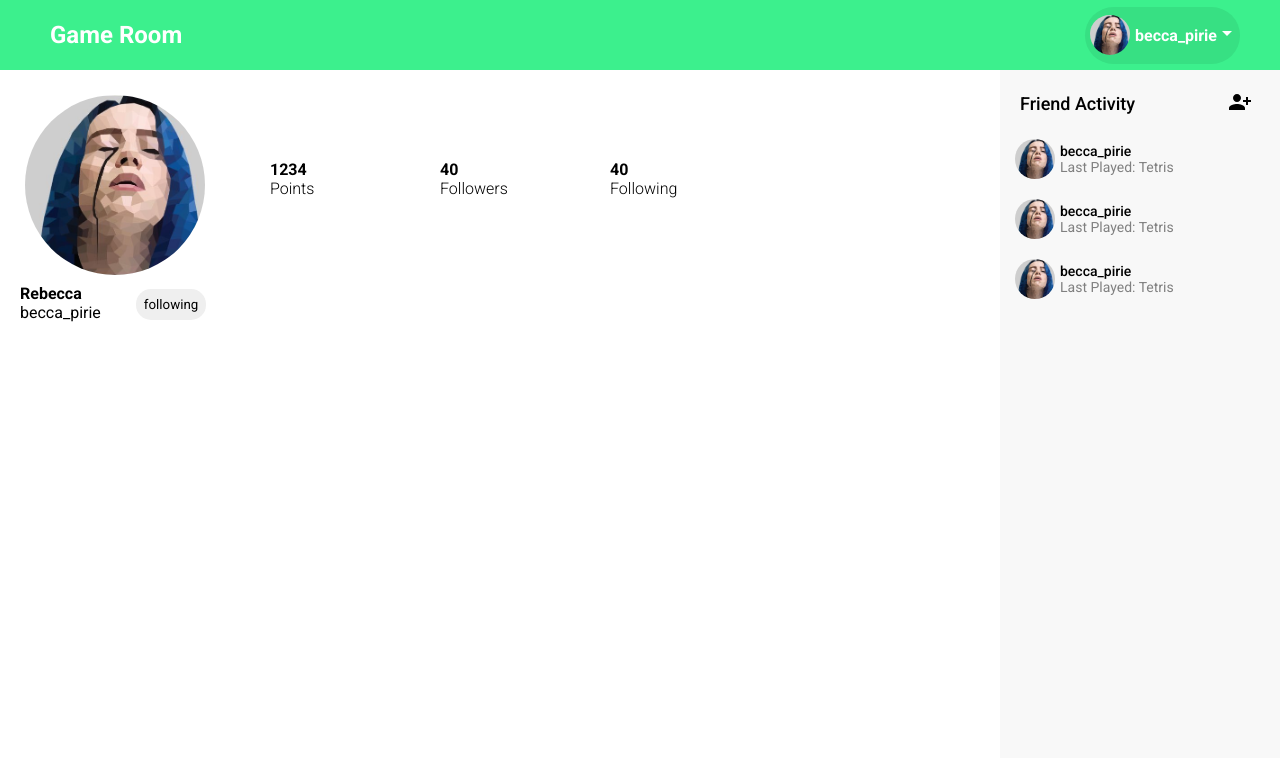
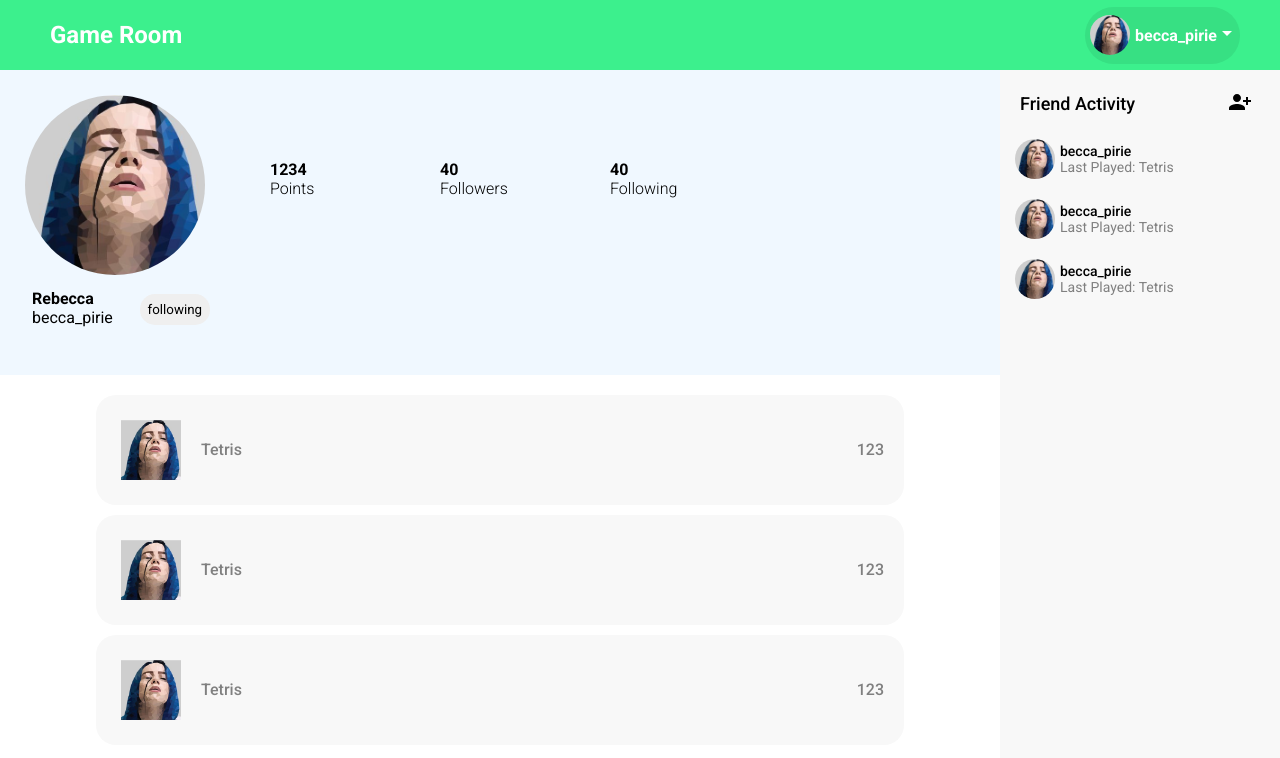
Before and after one commit to BeccaPirie/game-room, a React (Create React App) app in the folder client/: page /profile in a window 1280 px wide. Shown: the top 758 px of the page. Built offline with nearby package versions, Linux system fonts and the light colour scheme; the HTML template or start-up script is replaced by a standard one.

Commit message:
profile page and style fixes

```diff
--- a/client/src/components/game/Game.jsx
+++ b/client/src/components/game/Game.jsx
@@ -3,7 +3,7 @@ import './game.scss'
 export default function Game({ game }) {
     return (
         <div className="gameContainer">
-            <img src={game.thumbnail} alt="" className="gameThumbnail" />
+            <img src={game.thumbnail} alt="" className="thumbnail" />
             <div className="gameBtns">
                <button className="button leaderboardBtn">Leaderboard</button>
                 <button className="button playBtn">Play</button>
--- a/client/src/components/game/game.scss
+++ b/client/src/components/game/game.scss
@@ -5,7 +5,7 @@
     margin: 10px;
 }
 
-.gameThumbnail {
+.thumbnail {
     width: 240px;
     margin: auto;
     display: block;
--- a/client/src/components/games/games.scss
+++ b/client/src/components/games/games.scss
@@ -5,7 +5,7 @@
     flex-wrap: wrap;
     justify-content: space-evenly;
     align-items: center;
-    padding-top: 0;
+    padding-top: 100px;
 }
 
 @media (min-width: 700px)
--- a/client/src/components/topScores/TopScores.jsx
+++ b/client/src/components/topScores/TopScores.jsx
@@ -1,9 +1,13 @@
-import './topScores/scss'
+import './topScores.scss';
 
 export default function TopScores() {
     return (
-        <div>
-            top scores
+        <div className="topScoresItem">
+            <img src="../../assets/profile-pic.jpg" alt="" className="gameThumbnail" />
+            <div className="topScoreText">
+                <span className="gameTitle">Tetris</span>
+                <span className="score">123</span>
+            </div>
         </div>
     )
 }
--- a/client/src/components/topScores/topScores.scss
+++ b/client/src/components/topScores/topScores.scss
@@ -0,0 +1,37 @@
+@import '../../scss/mixins';
+@import '../../scss/variables';
+
+.topScoresItem {
+    width: 80%;
+    display: flex;
+    border-radius: 20px;
+    background-color: $grey;
+    margin: auto;
+    margin-bottom: 10px;
+    padding: 20px;
+}
+
+.gameThumbnail {
+    width: 60px;
+    margin: 5px;
+}
+
+.topScoreText {
+    font-weight: 500;
+    color: rgb(128, 128, 128);
+    margin-top: 25px;
+    margin-left: 15px;
+    width: 100%;
+    display: flex;
+    align-content: center;
+}
+
+.gameTitle {
+    flex: 9;
+}
+
+.score {
+    flex: 3;
+    display: flex;
+    justify-content: flex-end;
+}
--- a/client/src/components/userProfile/UserProfile.jsx
+++ b/client/src/components/userProfile/UserProfile.jsx
@@ -1,4 +1,5 @@
 import './userProfile.scss';
+import TopScores from '../topScores/TopScores';
 
 export default function userProfile() {
     return (
@@ -36,7 +37,11 @@ export default function userProfile() {
             </div>
 
             <div className="userTopScores">
-
+                {/* <ul> */}
+                    <TopScores />
+                    <TopScores />
+                    <TopScores />
+                {/* </ul> */}
             </div>
 
         </div>
--- a/client/src/components/userProfile/userProfile.scss
+++ b/client/src/components/userProfile/userProfile.scss
@@ -1,13 +1,16 @@
 @import '../../scss/mixins';
+@import '../../scss/variables';
 
 .userProfileContainer {
     @include main-container;
+    display: block;
 }
 
 .userInformation {
-    padding-bottom: 40px;
+    padding-bottom: 20px;
     width: 100%;
     height: fit-content;
+    background-color: aliceblue;
 }
 
 .userDiv {
@@ -23,16 +26,30 @@
 
 .userDetails {
     display: flex;
+    padding: 5px;
+
+    .user {
+        flex: 8;
+        padding-left: 7px;
+    }
+
+   .userBtn {
+        flex: 4;
+        display: flex;
+        justify-content: flex-end;
     }
 
     .button {
         margin-top: 5px;
-    position: relative;
-    left: 30px;
         @include button;
         min-width: 70px;
         width: fit-content;
     }
+}
+
+
+
+
 
 .userStats {
     display: flex;
@@ -46,6 +63,10 @@
 
 .statWording {
     font-weight: 300;
+}
+
+.userTopScores {
+    padding: 20px;
 }
 
 @media (min-width: 700px)
--- a/client/src/pages/home/home.scss
+++ b/client/src/pages/home/home.scss
@@ -1,5 +1,5 @@
 @import '../../scss//mixins';
 
 .homeContainer {
-    @include page-container;
+    @include page-container
 }
--- a/client/src/scss/_mixins.scss
+++ b/client/src/scss/_mixins.scss
@@ -7,7 +7,6 @@
     width: 100%;
     height: fit-content;
     display: flex;
-    @include container-height;
 }
 
 @mixin container-height {
```
Lines whose indentation alone changed are shown as unchanged.
